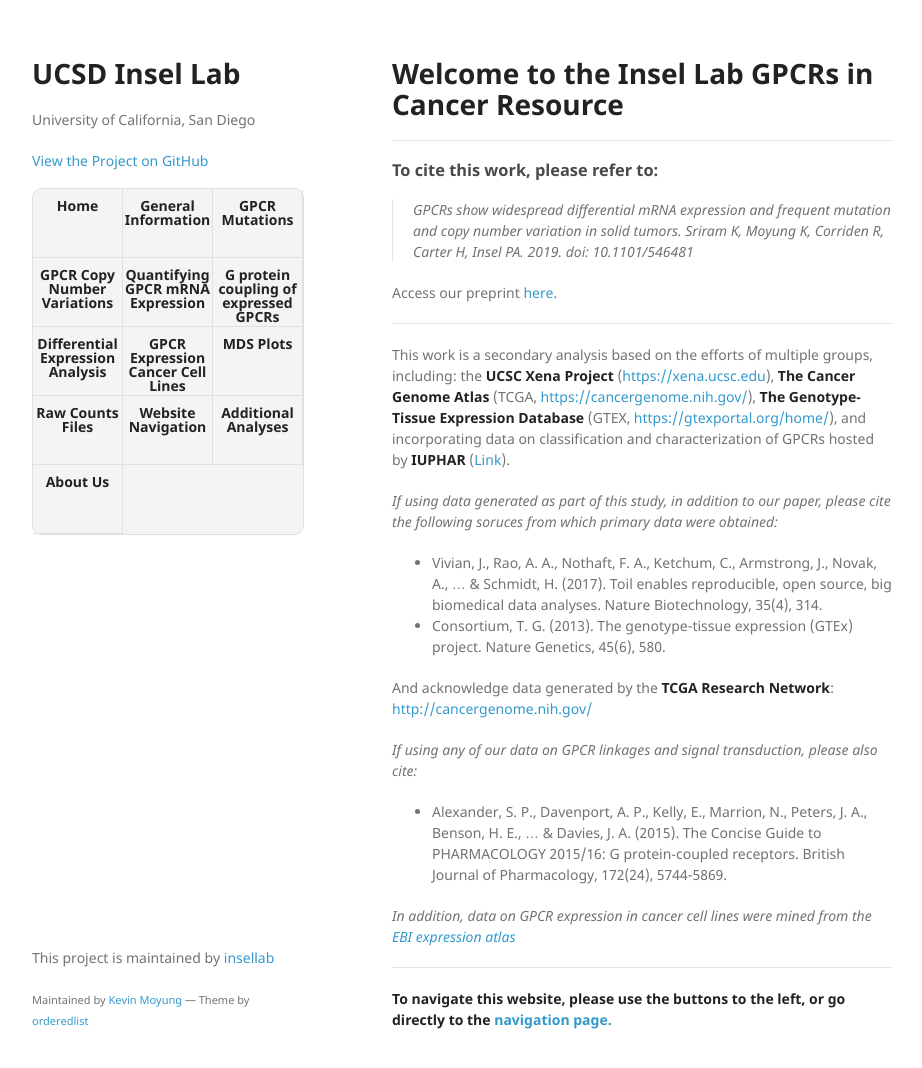
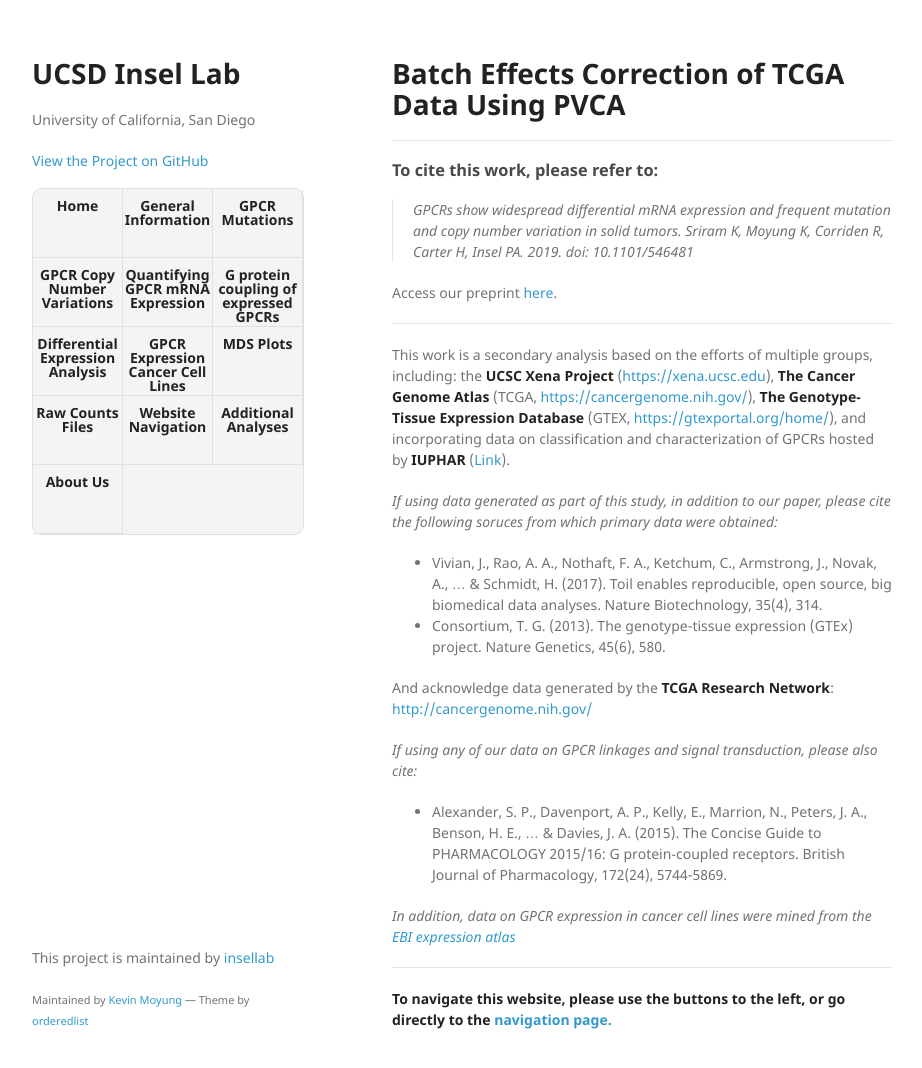
Before and after one commit to insellab/correctedtcga, a Jekyll site: the page built from index.md, in a window 1280 px wide and 1100 px high. Shown: the top 1068 px of the window, without its empty margins (178-1100 px from the left). Built offline with Jekyll 4.4.1, drawn with Linux system fonts in a browser that asks for light colours; our own code applies the rules of GitHub Pages for plain Markdown files.

Commit message:
Update index.md

```diff
--- a/index.md
+++ b/index.md
@@ -2,7 +2,7 @@
 layout: default
 ---
 
-# [](#header-1)Welcome to the Insel Lab GPCRs in Cancer Resource
+# [](#header-1)Batch Effects Correction of TCGA Data Using PVCA
 
 * * *
 
```
